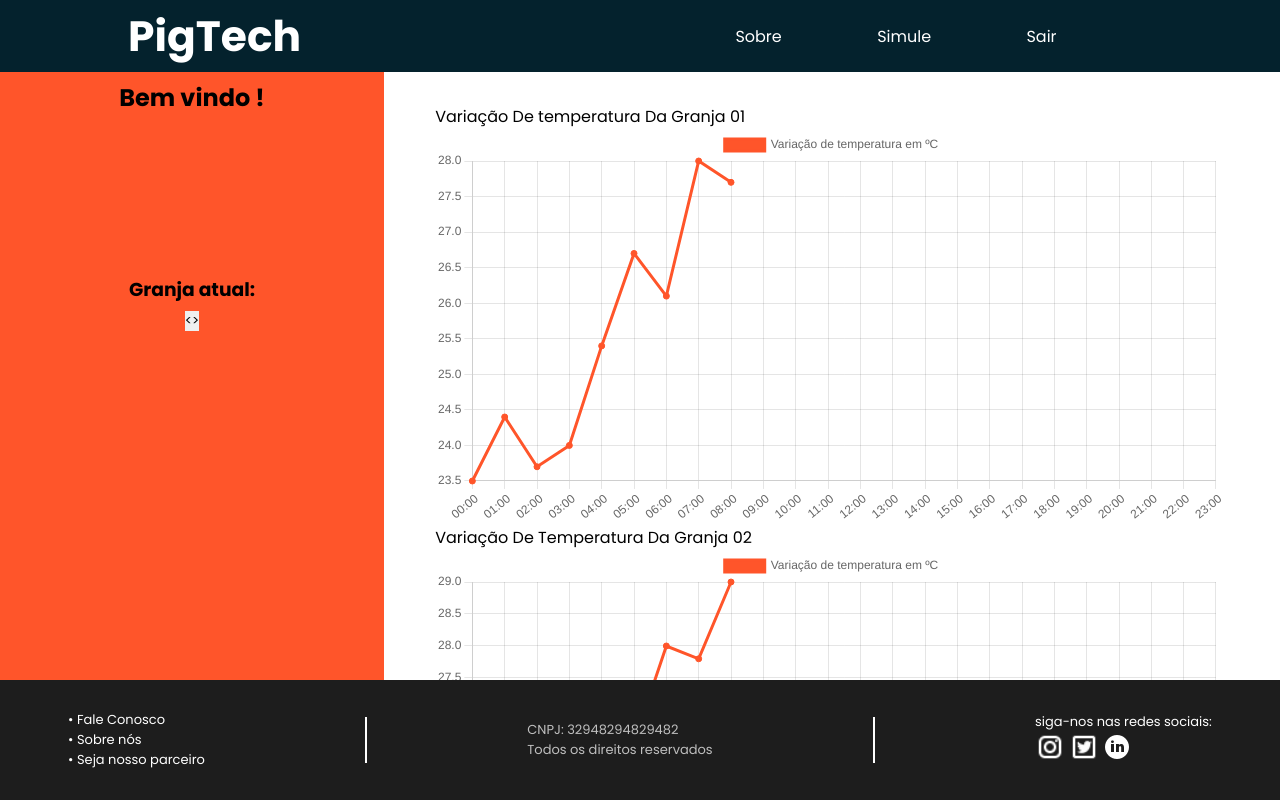
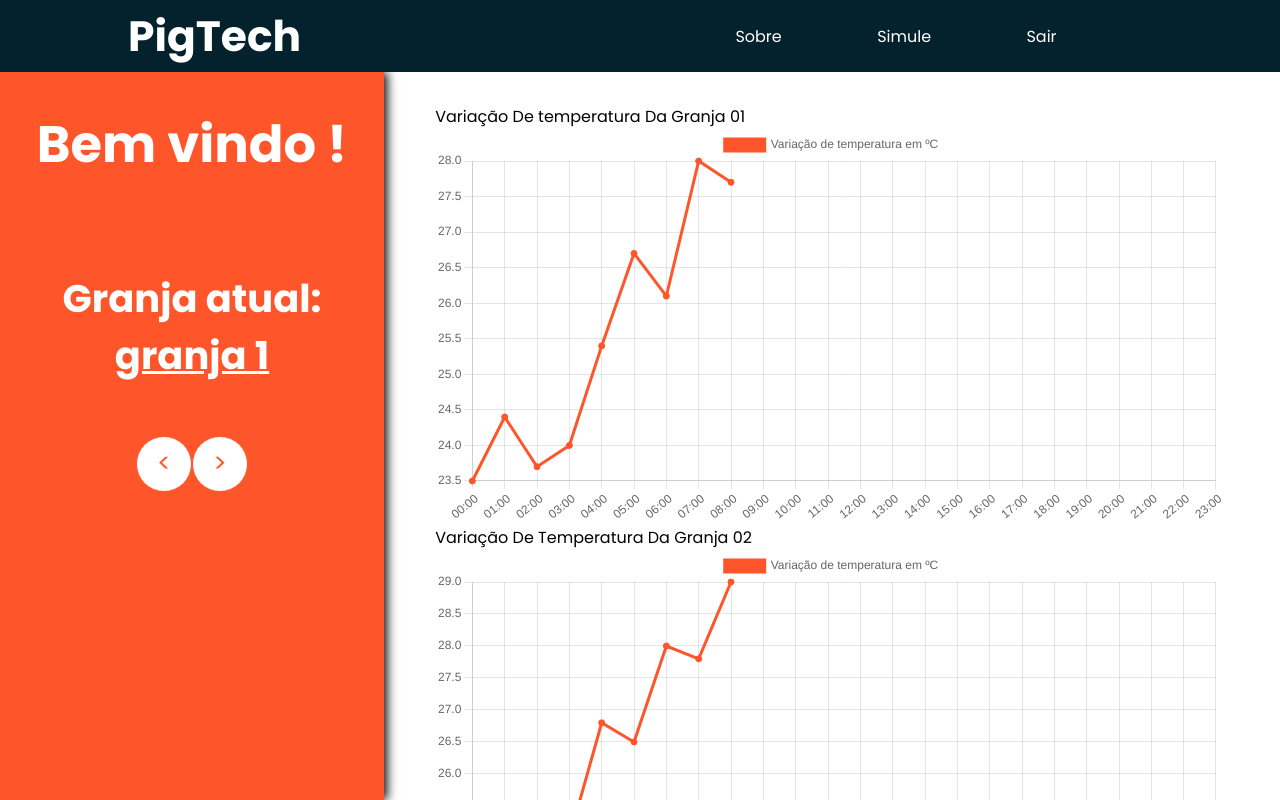
Before and after one commit to PigTech-Inc/PigTech, a plain HTML site: page public/dashboard.html in a window 1280 px wide. Drawn offline with nearby package versions, Linux system fonts and the light colour scheme.

Commit message:
chart again

```diff
--- a/public/dashboard.html
+++ b/public/dashboard.html
@@ -24,10 +24,15 @@
 
   <div class="container_dashboard">
     <div class="menu">
-      <h2>Bem vindo <span id="span_nome"></span> !</h2>
-      <h3>Granja atual: <span id="span_granja_atual"></span><br>
-        <button><</button><button>></button>
-      </h3>
+      <div class="titulo">
+        <h2>Bem vindo <span id="span_nome"></span> !</h2>
+      </div>
+      <div class="content">
+        <h3>Granja atual: <span id="span_granja_atual">granja 1</span></h3>
+      </div>
+      <div class="botoes">
+          <button><</button><button>></button>
+      </div>
     </div>
     <div class="dashboard">
       <div class="chart">
@@ -47,30 +52,6 @@
     </div>
   </div>
 
-  <div class="footer">
-    <div class="container">
-      <ul>
-        <li><a href="">• Fale Conosco</a></li>
-        <li><a href="">• Sobre nós</a></li>
-        <li><a href="">• Seja nosso parceiro</a></li>
-      </ul>
-    </div>
-    <img src="midia/icons8-linha-vertical-50.png" alt="">
-    <div class="res">
-      CNPJ: 32948294829482 <br>
-      Todos os direitos reservados
-    </div>
-    <img src="midia/icons8-linha-vertical-50.png" alt="">
-    <div class="container">
-      siga-nos nas redes sociais:
-      <div>
-        <a href=""><img src="midia/icons8-instagram-24.png" alt="instagram" width="30px"></a>
-        <a href=""><img src="midia/icons8-twitter-24.png" alt="twitter" width="30px"></a>
-        <a href=""><img src="midia/icons8-linkedin-circundado-30.png" alt="linkedin" width="30px"></a>
-      </div>
-    </div>
-  </div>
-
 </body>
 
 </html>
--- a/public/style.css
+++ b/public/style.css
@@ -24,7 +24,8 @@
     display: flex;
     flex-direction: column;
     justify-content: center;
-    z-index: 2;
+    position: relative;
+    z-index: 8;
 }
 
 .container_header{
@@ -617,42 +618,82 @@ CALCULADORA.HTML !
 .container_dashboard{
     display: flex;
     width: 100%;
-    height: 100%;
+    height: 91vh;
     justify-content: space-evenly;
-    position: relative;
 }
 
 .container_dashboard .menu{
     display: flex;
     flex-direction: column;
-    position: fixed;
+    justify-content: space-evenly;
     width: 30%;
     height: 100%;
-    top: 0;
-    left: 0;
-    z-index: -1;
-    box-shadow: black 3px 0 5px;
+    box-shadow: black 3px 0 10px;
     color: black;
     text-align: center;
     background-color: #ff552a;
+    position: relative;
+    z-index: 2;
 }
 
-.container_dashboard .menu h2{
-    margin-top: 10vh;
+.container_dashboard .menu .titulo{
+    height: 20%;
+    display: flex;
+    flex-direction: column;
+    justify-content: center;
 }
 
-.container_dashboard .menu h3{
-    margin-top: 20vh;
+.container_dashboard .menu .titulo h2{
+    color: white;
+    font-size: 4vw;
+}
+
+.container_dashboard .menu .content{
+    height: 30%;
+    display: flex;
+    flex-direction: column;
+    justify-content: center;
+}
+
+.container_dashboard .menu .content h3{
+    color: white;
+    font-size: 3vw;
+}
+
+.container_dashboard .menu .content h3 span{
+    text-decoration: underline;
+}
+
+.container_dashboard .menu .botoes{
+    height: 50%;
+}
+
+.container_dashboard .menu .botoes button{
+    border-radius: 50%;
+    background-color: white;
+    font-size: 2vw;
+    color: #ff552a;
+    border: #ff552a solid 1px;
+    width: 7vh;
+    height: 7vh;
+    transition: 0.5s;
+    cursor: pointer;
+}
+
+.container_dashboard .menu .botoes button:hover{
+    color: white;
+    border: white 1px solid;
+    background-color: #ff552a;
+    box-shadow: black 0 2px 5px;
+    width: 7.5vh;
+    height: 7.5vh;
 }
 
 .container_dashboard .dashboard{
     width: 70%;
     background-color: #ffffff;
     padding: 4vh 4vw 4vh 4vw;
-    overflow-y: scroll;
-    z-index: 1;
-    margin-left: 30%;
-    height: 76vh;
+    height: 100%;
 }
 
 .chartJS{
@@ -691,6 +732,8 @@ FOOTER GLOBAL !
     justify-content: row;
     justify-content: space-around;
     list-style: circle;
+    position: relative;
+    z-index: 8;
 }
 .footer a{
     text-decoration: none;
```
